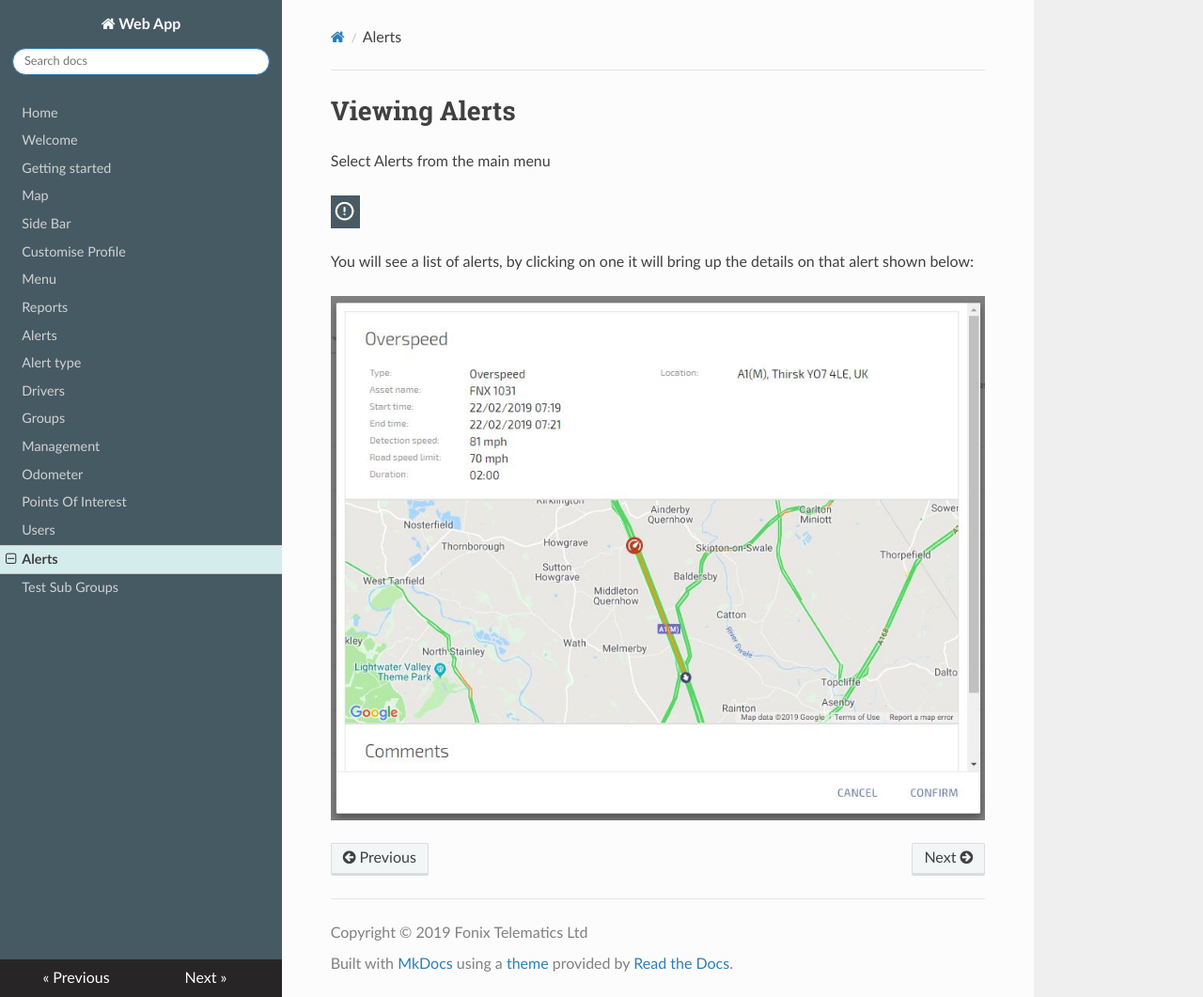
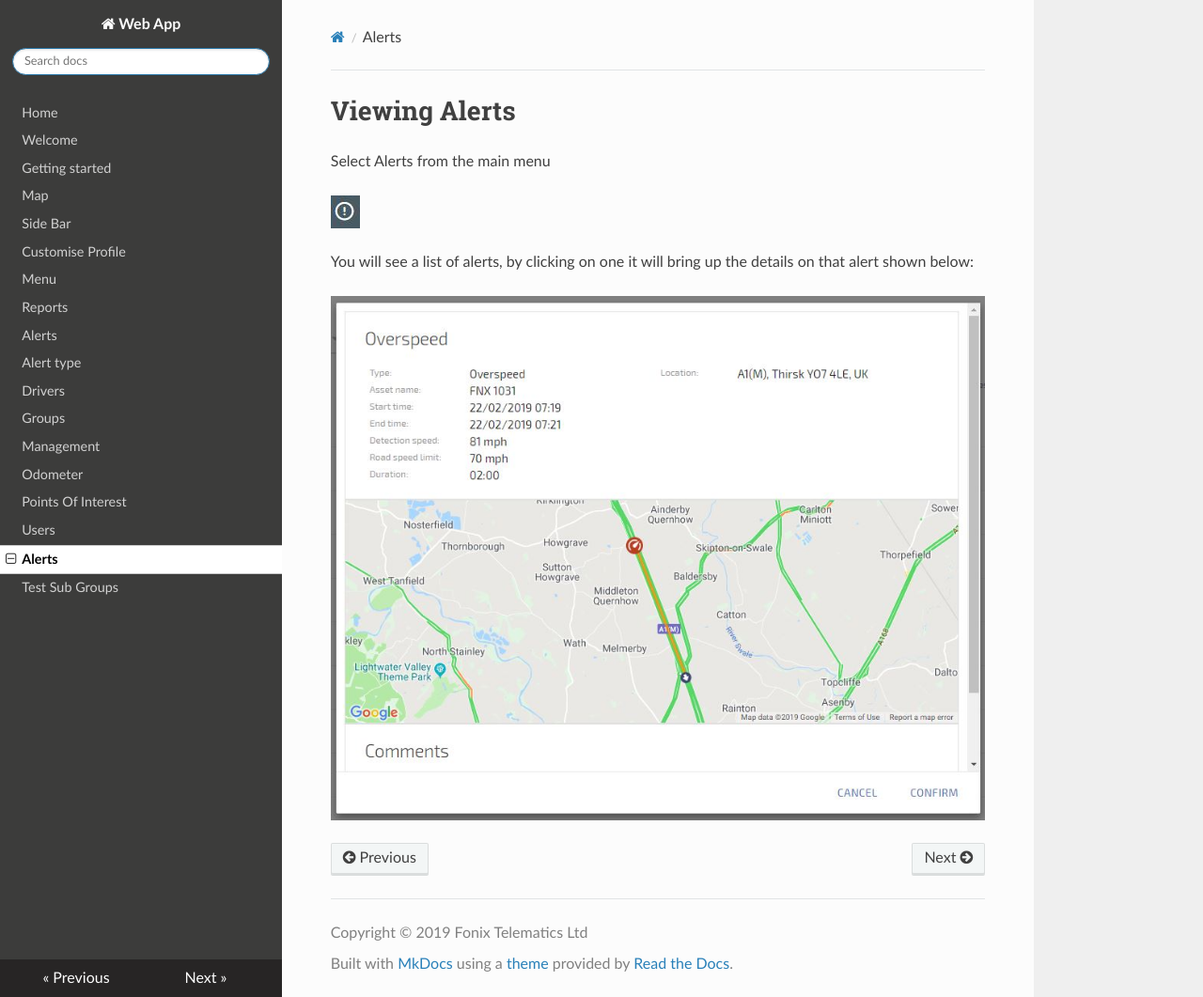
Before and after one commit to fonixtelematics/user-manual, an MkDocs documentation site: the page built from docs/viewing-alerts.md, in a window 1280 px wide and 1061 px high. Shown: the whole window at 94% size. Built offline with MkDocs 1.6.1, drawn with Linux system fonts in a browser that asks for light colours; nearby versions of some CDN libraries.

Commit message:
changed theme colors

```diff
--- a/docs/css/extra.css
+++ b/docs/css/extra.css
@@ -1,15 +1,28 @@
 .wy-nav-side {
-    background-color: #465A64
+    background-color: #3c3c3b
 }
 
 .wy-side-nav-search {
-    background-color: #465A64
+    background-color: #3c3c3b
 }
 
 .wy-menu-vertical a {
     color: #d1d1d1
 }
 
+.wy-menu-vertical li.current {
+    background-color: #4f4f4e
+}
+
 .wy-menu-vertical li.current > a {
-    background-color: #d5ecec
+     /* background-color: #d5ecec */
+     background-color: white
 }
+
+.wy-menu-vertical li.current a {
+    color: #d1d1d1
+}
+
+.wy-menu-vertical li.current a.current {
+    color: black
+}
```
